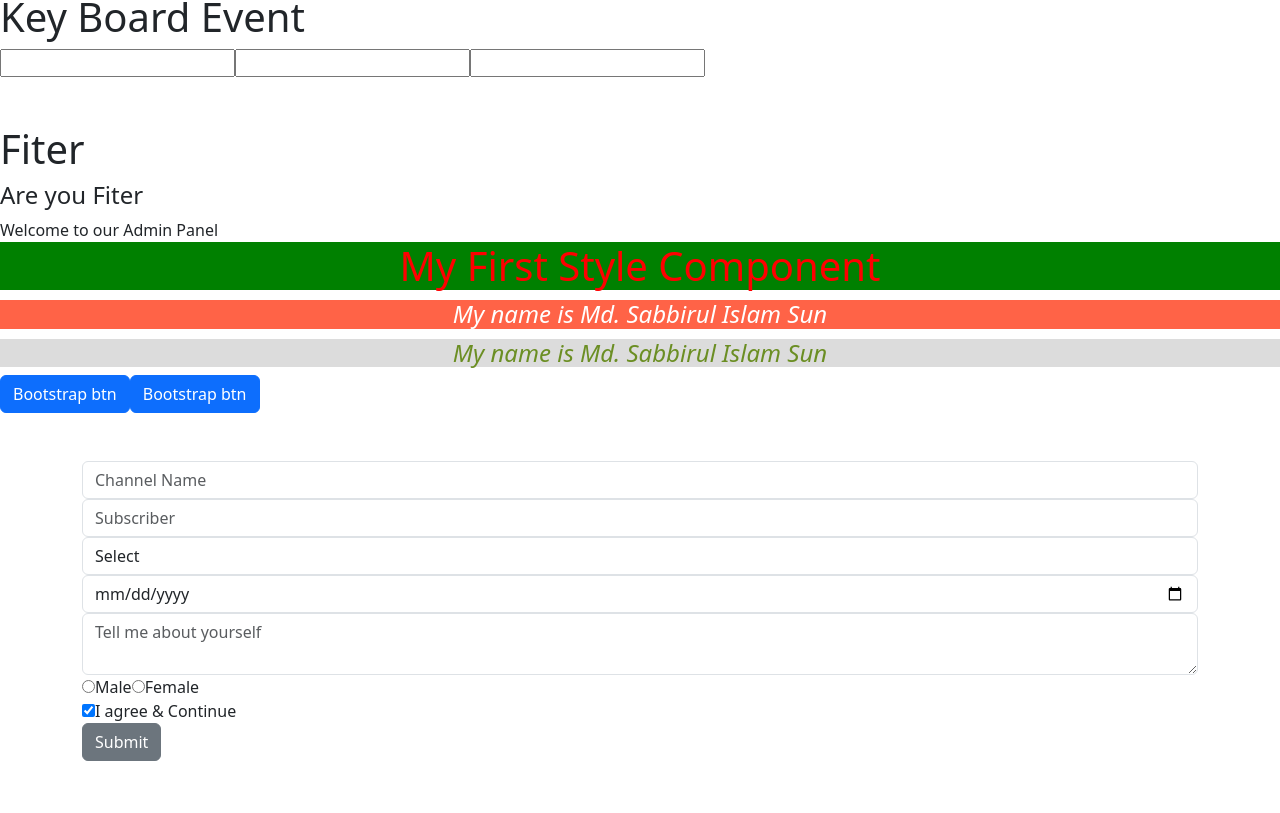
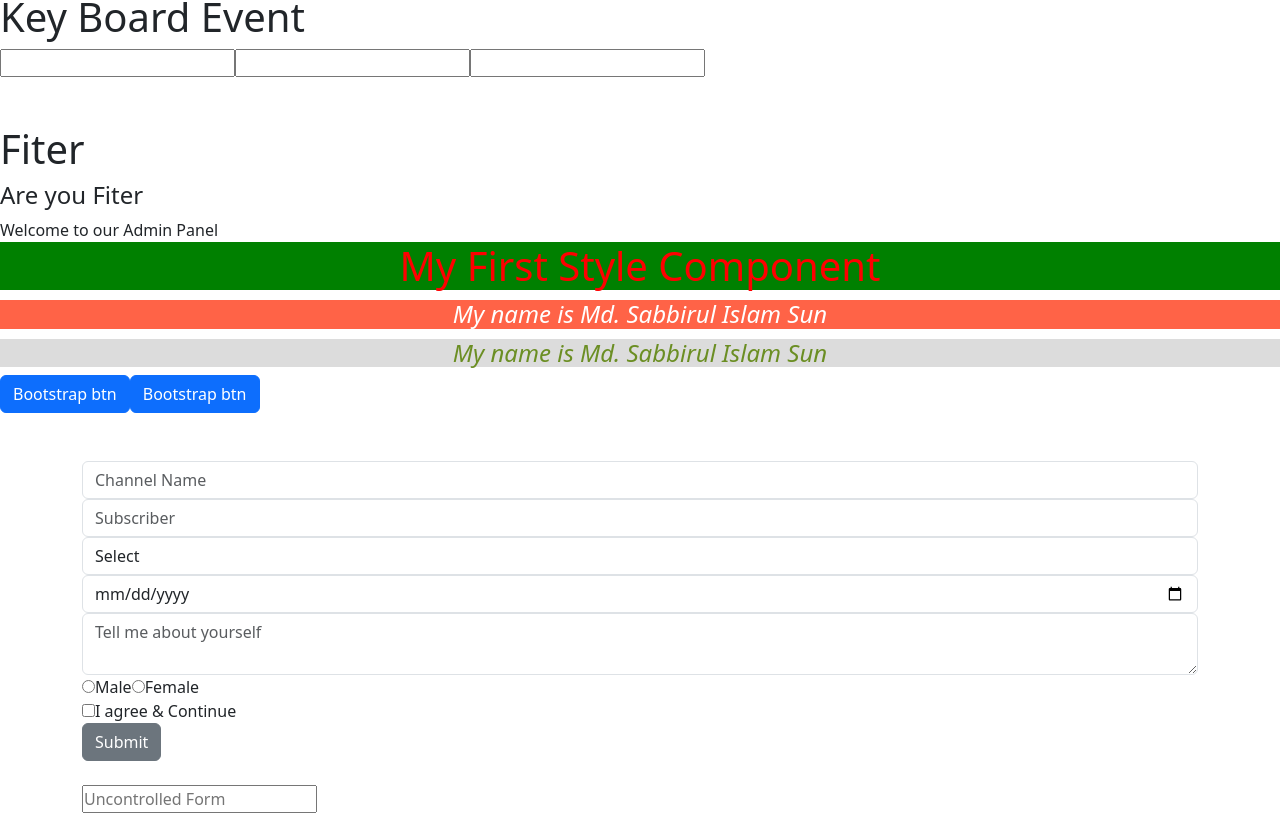
Before and after one commit to sabbirsun/practice-jsx, a React (Create React App) app in the folder practice/: page / in a window 1280 px wide. Shown: the part 579-1392 px from the top of the page. Before the commit the page ends 1340 px from the top, so only its background shows below. Built offline with nearby package versions, Linux system fonts and the light colour scheme.

Commit message:
controlled and uncontrolled

```diff
--- a/practice/src/App.js
+++ b/practice/src/App.js
@@ -14,6 +14,7 @@ import Style from './Pages/Style';
 import ReactBootstrap from './Pages/ReactBootstrap';
 import Input from './Pages/Input';
 import Form from './Pages/Form';
+import Controlled from './Pages/Controlled';
 
 function App() {
   return (
@@ -32,6 +33,7 @@ function App() {
       <ReactBootstrap />
       <Input />
       <Form />
+      <Controlled />
     </>
   );
 }
--- /dev/null
+++ b/practice/src/Pages/Controlled.jsx
@@ -0,0 +1,14 @@
+import React from 'react'
+
+function Controlled() {
+    function Submit(){
+
+    }
+  return (
+    <div className='container'><br />
+        <input type="text" placeholder='Uncontrolled Form' value="" onChange={Submit}/>
+    </div>
+  )
+}
+
+export default Controlled
--- a/practice/src/Pages/Form.jsx
+++ b/practice/src/Pages/Form.jsx
@@ -8,7 +8,7 @@ function Form() {
         CreationDate: "",
         About: "",
         gender: "",
-        checkbox: true
+        checkbox: false
     });
 
     const FormChange = (e) => {
```
